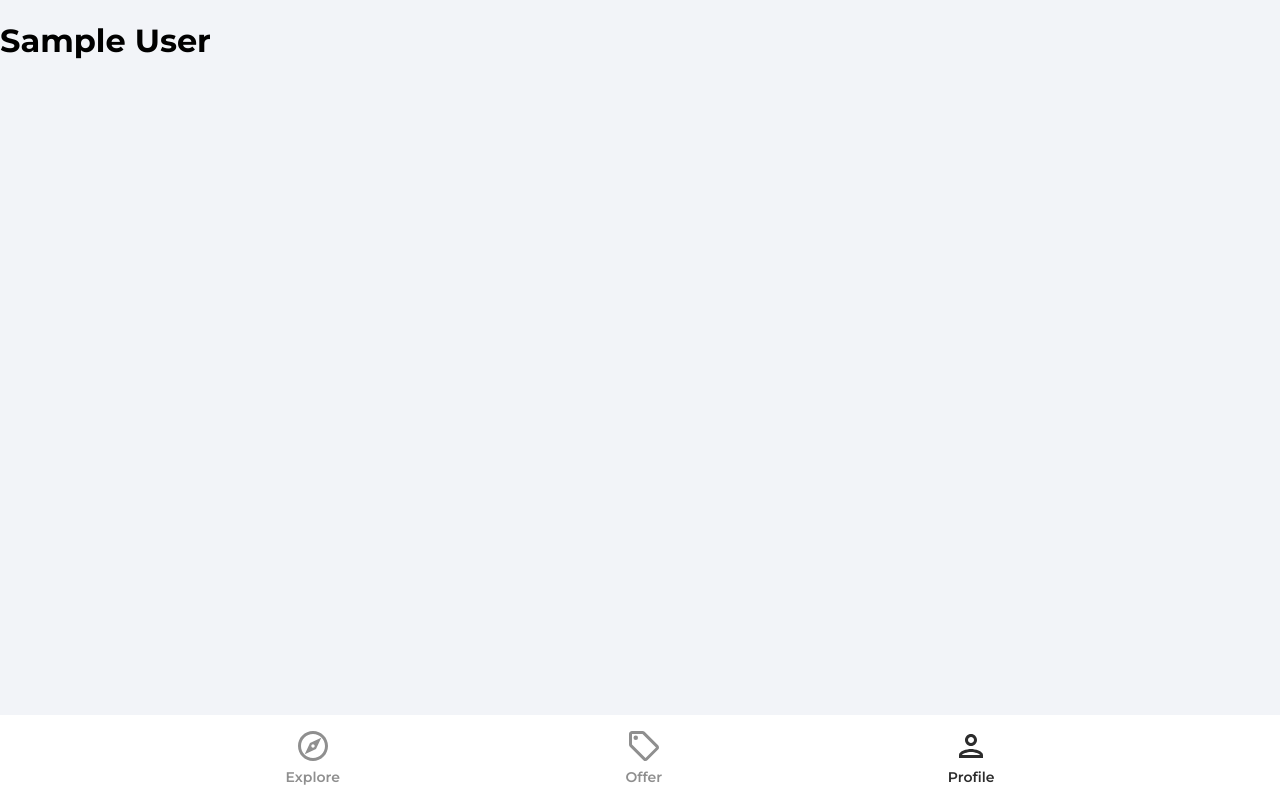
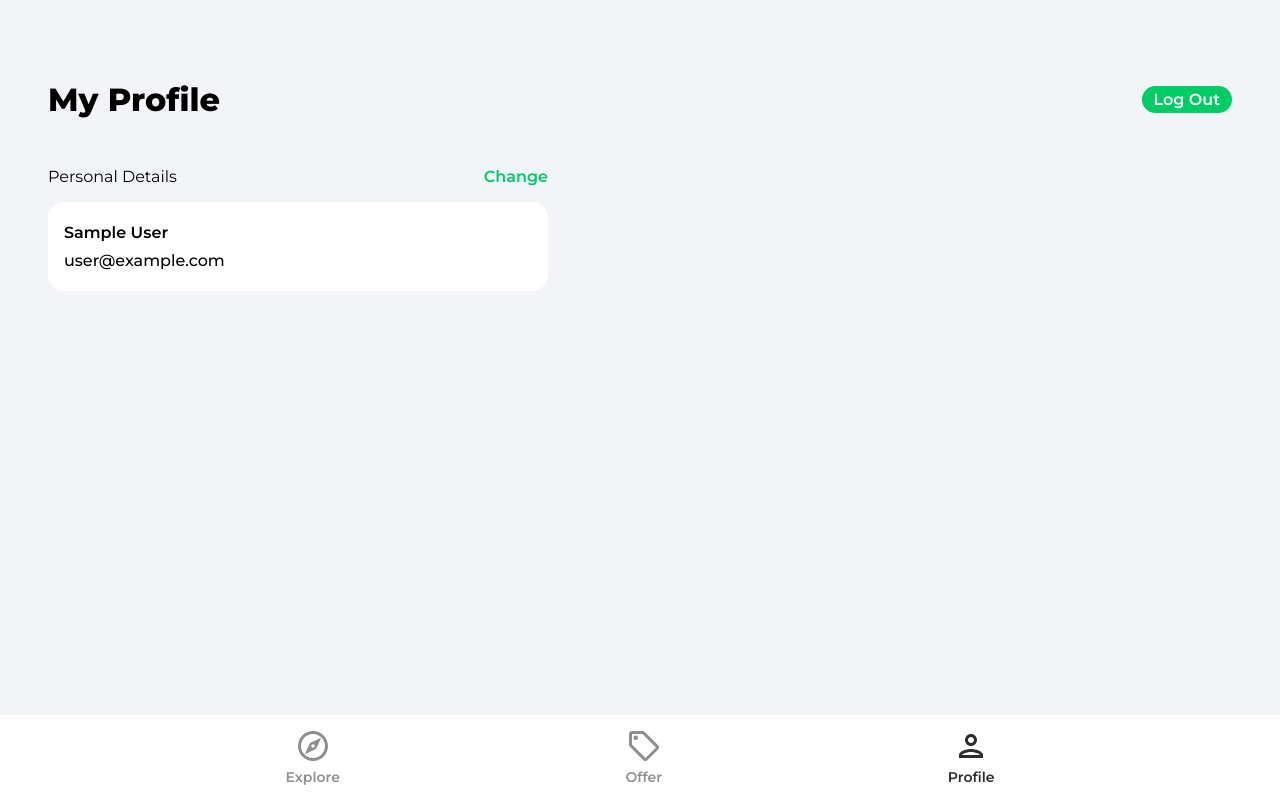
Before and after one commit to julianlk522/house-marketplace-project, a React (Create React App) app: page /profile in a window 1280 px wide. Built offline with nearby package versions, Linux system fonts and the light colour scheme; no server answers; sample sign-in values are in the browser's storage.

Commit message:
user logout, importing toastify for alerts, update user info in state and firebase, private route for profile page redirects, custom useAuthStatus component for managing logged-in status

```diff
--- a/package.json
+++ b/package.json
@@ -11,6 +11,7 @@
     "react-dom": "^18.0.0",
     "react-router-dom": "^6.3.0",
     "react-scripts": "5.0.0",
+    "react-toastify": "^8.2.0",
     "web-vitals": "^2.1.4"
   },
   "scripts": {
--- a/src/App.js
+++ b/src/App.js
@@ -1,5 +1,8 @@
 import {BrowserRouter as Router, Routes, Route} from 'react-router-dom'
+import { ToastContainer } from 'react-toastify'
+import 'react-toastify/dist/ReactToastify.css'
 import Navbar from './components/Navbar'
+import PrivateRoute from './components/PrivateRoute'
 import Explore from './pages/Explore'
 import Offers from './pages/Offers'
 import Profile from './pages/Profile'
@@ -14,7 +17,9 @@ function App() {
         <Routes>
           <Route path='/' element={<Explore />} />
           <Route path='/offers' element={<Offers />} />
-          <Route path='/profile' element={<Profile />} />
+          <Route path='/profile' element={<PrivateRoute />}>
+            <Route path='/profile' element={<Profile />} />
+          </Route>
           <Route path='/sign-in' element={<SignIn />} />
           <Route path='/sign-up' element={<SignUp />} />
           <Route path='/forgot-password' element={<ForgotPassword />} />
@@ -22,6 +27,8 @@ function App() {
 
         <Navbar />
       </Router>
+
+      <ToastContainer />
     </>
   )
 }
--- /dev/null
+++ b/src/components/PrivateRoute.jsx
@@ -0,0 +1,14 @@
+import React from 'react'
+import useAuthStatus from '../hooks/useAuthStatus'
+import { Navigate, Outlet } from 'react-router-dom'
+import Spinner from './Spinner'
+
+const PrivateRoute = () => {
+    const {loggedIn, checkingStatus} = useAuthStatus()
+
+    if(checkingStatus) return <Spinner />
+
+    return loggedIn ? <Outlet /> : <Navigate to='/sign-in' />
+}
+
+export default PrivateRoute
--- /dev/null
+++ b/src/components/Spinner.jsx
@@ -0,0 +1,11 @@
+import React from 'react'
+
+function Spinner() {
+  return (
+    <div className='loadingSpinnerContainer'>
+        <div className="loadingSpinner"></div>
+    </div>
+  )
+}
+
+export default Spinner
--- a/src/firebase.config.js
+++ b/src/firebase.config.js
@@ -1,5 +1,5 @@
 import { initializeApp } from "firebase/app"
-import {getFirestore} from 'firebase/firestore/lite'
+import {getFirestore} from 'firebase/firestore'
 
 const firebaseConfig = {
   apiKey: "AIzaSyBstisrTMv9cEBLrRpdYLEAWaP_0ASMswg",
--- /dev/null
+++ b/src/hooks/useAuthStatus.js
@@ -0,0 +1,29 @@
+import React, {useEffect, useState, useRef} from 'react'
+import { getAuth, onAuthStateChanged } from 'firebase/auth'
+
+const useAuthStatus = () => {
+    const [loggedIn, setLoggedIn] = useState(false)
+    const [checkingStatus, setCheckingStatus] = useState(true)
+
+    const isMounted = useRef(true)
+
+    useEffect(() => {
+        if (isMounted) {
+            const auth = getAuth()
+            onAuthStateChanged(auth, (user) => {
+                if (user) {
+                    setLoggedIn(true)
+                }
+                setCheckingStatus(false)
+            })
+        }
+
+        return () => {
+            isMounted.current = false
+        }
+    }, [isMounted])
+
+    return {loggedIn, checkingStatus}
+}
+
+export default useAuthStatus
--- a/src/pages/Profile.jsx
+++ b/src/pages/Profile.jsx
@@ -1,16 +1,96 @@
 import React, {useEffect, useState} from 'react'
-import {getAuth} from 'firebase/auth'
+import { useNavigate, Link } from 'react-router-dom'
+import { toast } from 'react-toastify'
+import {getAuth, updateProfile} from 'firebase/auth'
+import {updateDoc, doc} from 'firebase/firestore'
+import {db} from '../firebase.config'
 
 function Profile() {
-    const [user, setUser] = useState(null)
-
     const auth = getAuth()
 
-    useEffect(() => {
-      setUser(auth.currentUser)
-    }, [])
+    const [formData, setFormData] = useState({
+      name: auth.currentUser.displayName,
+      email: auth.currentUser.email
+    })
 
-    return user ? <h1>{user.displayName}</h1> : "Not logged in"
+    const [changeDetails, setChangeDetails] = useState(false)
+
+    const {name, email} = formData
+
+    const onLogout = () => {
+      auth.signOut()
+      navigate('/')
+    }
+
+    const onSubmit = async () => {
+      try {
+        if(auth.currentUser.displayName !== name) {
+          await updateProfile(auth.currentUser, {
+            displayName: name,
+          })
+
+          const userRef = doc(db, 'users', auth.currentUser.uid)
+          await updateDoc(userRef, {
+            name,
+          })
+        }
+      } catch (error) {
+        console.log(error)
+        toast.error('Failed to update profile details')
+      }
+    }
+
+    const onChange = (event) => {
+      setFormData((prevState) => ({
+        ...prevState,
+        [event.target.id]: event.target.value
+      }))
+    }
+
+    const navigate = useNavigate()
+
+    return <div className='profile'>
+      <header className="profileHeader">
+        <p className="pageHeader">My Profile</p>
+
+        <button type='button' className="logOut" onClick={onLogout}>Log Out</button>
+      </header>
+
+      <main>
+        <div className="profileDetailsHeader">
+          <p className="profileDetailsText">Personal Details</p>
+
+          <p className="changePersonalDetails" onClick={() => {
+            {changeDetails && onSubmit()}
+            setChangeDetails((prevState) => !prevState)
+          }}>
+            {changeDetails ? 'Done' : 'Change'}
+          </p>
+        </div>
+
+        <div className="profileCard">
+          <form>
+            <input
+              type="text"
+              id='name'
+              className={!changeDetails ? 'profileName' : 'profileNameActive'}
+              disabled={!changeDetails}
+              value={name}
+              onChange={onChange}
+            />
+
+            <input
+              type="text"
+              id='email'
+              className={!changeDetails ? 'profileEmail' : 'profileEmailActive'}
+              disabled={!changeDetails}
+              value={email}
+              onChange={onChange}
+            />
+          </form>
+        </div>
+      </main>
+    </div>
 }
 
 export default Profile
--- a/src/pages/SignIn.jsx
+++ b/src/pages/SignIn.jsx
@@ -1,4 +1,5 @@
 import React, {useState} from 'react'
+import {toast} from 'react-toastify'
 import {Link, useNavigate} from 'react-router-dom'
 import {getAuth, signInWithEmailAndPassword} from 'firebase/auth'
 import {ReactComponent as ArrowRightIcon} from '../assets/svg/keyboardArrowRightIcon.svg'
@@ -35,7 +36,7 @@ function SignIn() {
         }
 
       } catch(error) {
-        console.log(error)
+        toast.error('Invalid Credentials')
       }
     }
 
--- a/src/pages/SignUp.jsx
+++ b/src/pages/SignUp.jsx
@@ -1,4 +1,5 @@
 import React, {useState} from 'react'
+import {toast} from 'react-toastify'
 import {getAuth, createUserWithEmailAndPassword, updateProfile} from 'firebase/auth'
 import {db} from '../firebase.config'
 import {setDoc, doc, serverTimestamp} from 'firebase/firestore'
@@ -48,7 +49,7 @@ function SignUp() {
         navigate('/')
 
       } catch(error) {
-        console.log(error)
+        toast.error('Error: Registration Failed')
       }
     }
 
```
Also changed, not shown: 1 other file (tests, documents, lock files or other folders).
